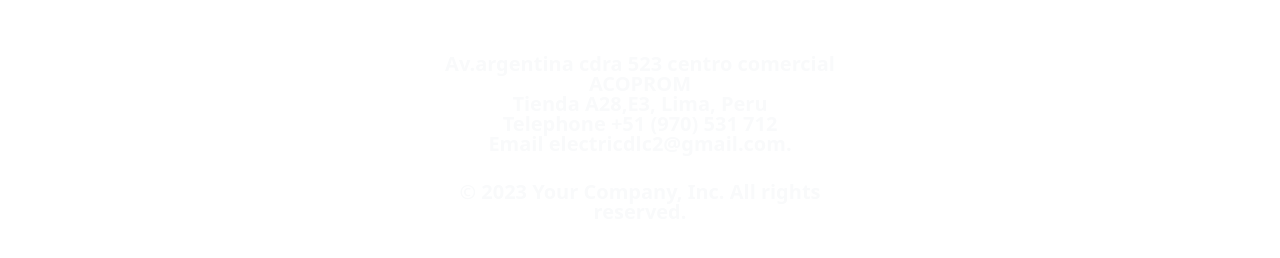
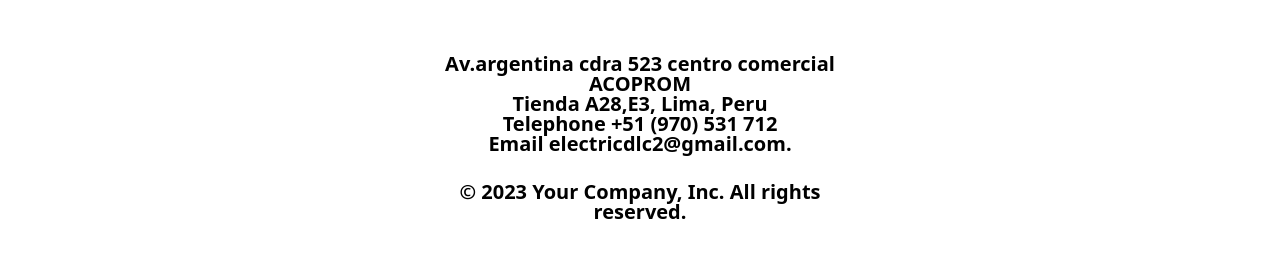
Before and after one commit to CarlosTovar1582/ProyectoChato, a React (Vite) app: page /SectionsContact in a window 1280 px wide. Shown: the part 1694-1952 px from the top of the page. Built offline with nearby package versions, Linux system fonts and the light colour scheme.

Commit message:
Update Footer.jsx

```diff
--- a/src/components/Footer.jsx
+++ b/src/components/Footer.jsx
@@ -103,14 +103,14 @@
                 <div className="col-span-2 ...   ">
                   <br />
                   <br />
-                          <p className="text-center text-ls leading-5 text-gray-50 font-bold ">
+                          <p className="text-center text-ls leading-5 text-gray-50   sm:text-black  font-bold ">
                           Av.argentina cdra 523 centro comercial ACOPROM <br />
                           Tienda A28,E3, Lima, Peru <br />
                           Telephone +51 (970) 531 712 <br />
                           Email electricdlc2@gmail.com.
                           </p>
                           <br />
-                          <p className="text-center text-ls leading-5 text-gray-50 font-bold ">
+                          <p className="text-center text-ls leading-5 text-gray-50  sm:text-black  font-bold ">
                             &copy; 2023 Your Company, Inc. All rights reserved.
                           </p>
                 </div>
```
